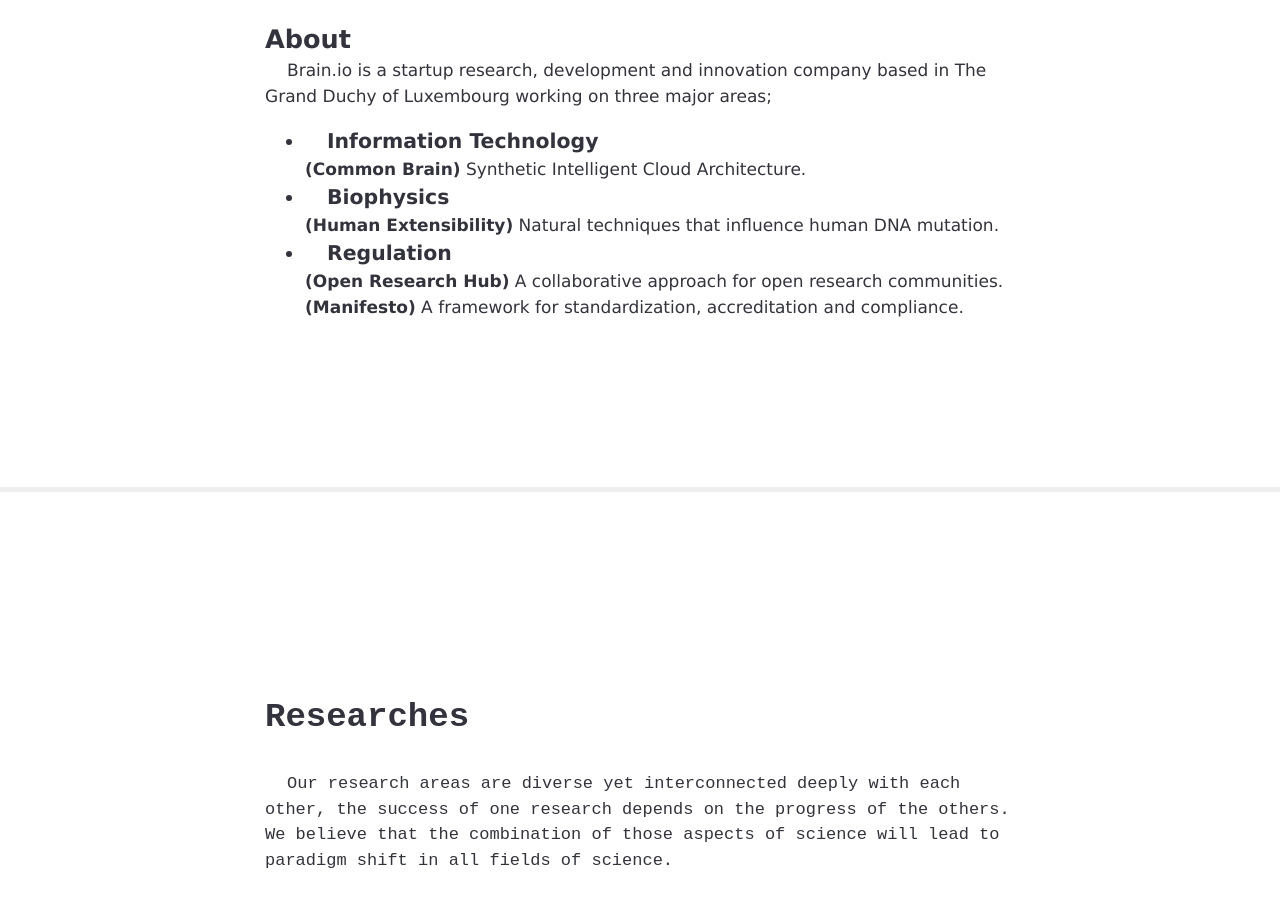
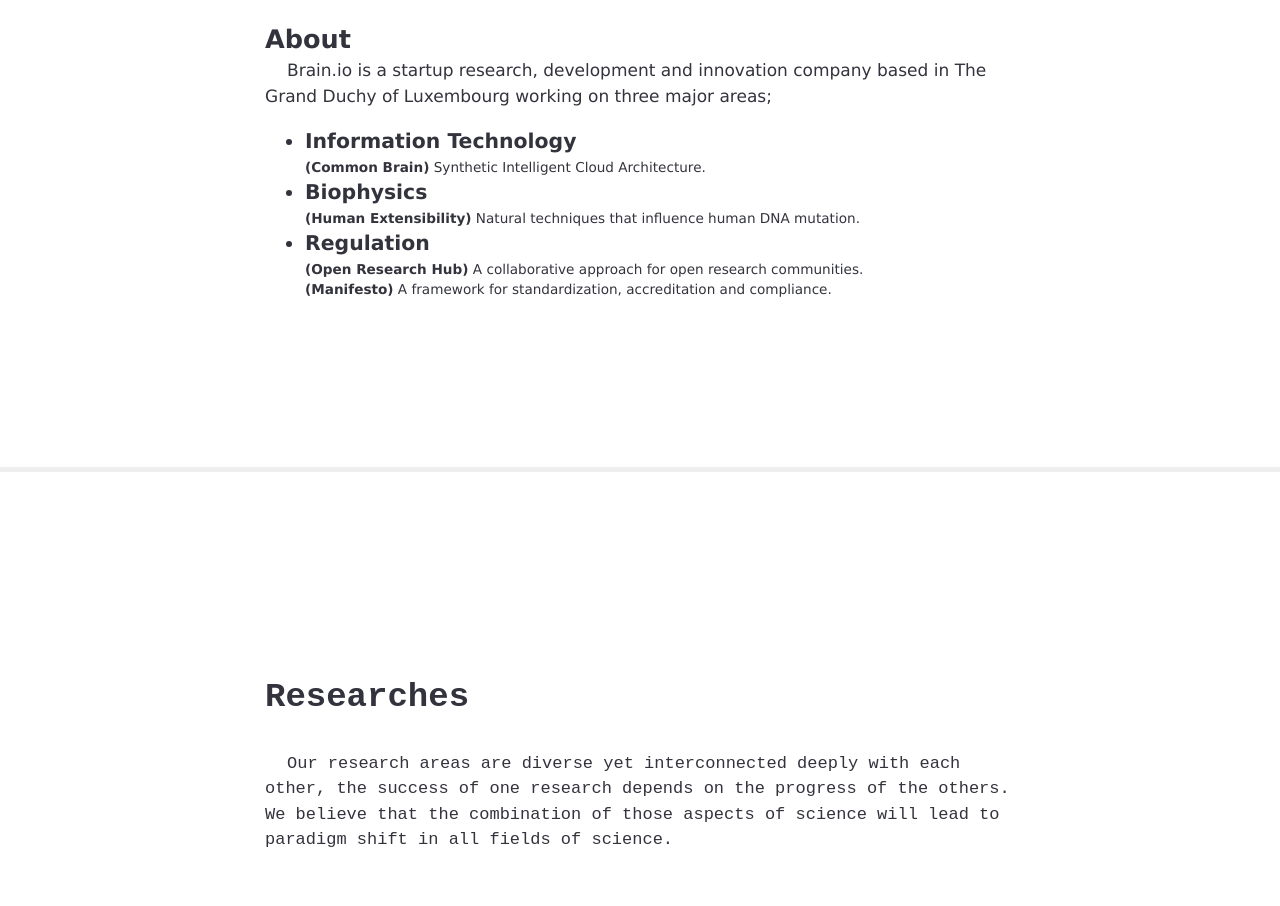
Before and after one commit to BrainRDI/Brain.io, a plain HTML site: page index.html in a window 1280 px wide. Shown: the part 940-1846 px from the top of the page. Drawn offline with Linux system fonts and the light colour scheme.

Commit message:
css styling

```diff
--- a/index.html
+++ b/index.html
@@ -29,16 +29,22 @@
         <div class="elementIntro">
           Brain.io is a startup research, development and innovation company based in The Grand Duchy of Luxembourg
           working on three major areas;
-          <ul>
-          <li><b>Information Technology</b></li>
+        </div>
+        <ul>
+        <li><div class="elementName">Information Technology</b></li>
+        <div class="elementDesc">
           <b>(Common Brain)</b> Synthetic Intelligent Cloud Architecture.
+        </div>
 
-          <li><b>Biophysics</b></li>
+        <li><div class="elementName">Biophysics</div></li>
+        <div class="elementDesc">
           <b>(Human Extensibility)</b> Natural techniques that influence human DNA mutation.
+        </div>
 
-          <li><b>Regulation</b></li>
-          <b>(Open Research Hub)</b> A collaborative approach for open research communities.
-          <br><b>(Manifesto)</b> A framework for standardization, accreditation and compliance.</br>
+        <li><div class="elementName">Regulation</div></li>
+        <div class="elementDesc">
+        <b>(Open Research Hub)</b> A collaborative approach for open research communities.
+        <br><b>(Manifesto)</b> A framework for standardization, accreditation and compliance.</br>
        </div>
       </div>
     </section>
--- a/public/style.css
+++ b/public/style.css
@@ -168,7 +168,7 @@
   z-index: 5;
 }
 
-#menu:hover a#toggle {
+#menu:click a#toggle {
   border: 1px solid #efefef;
   border-bottom: none;
 }
```
